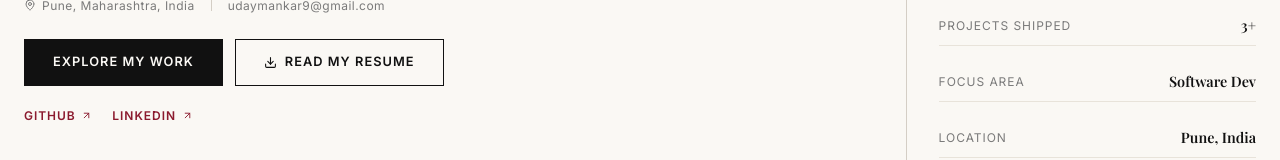
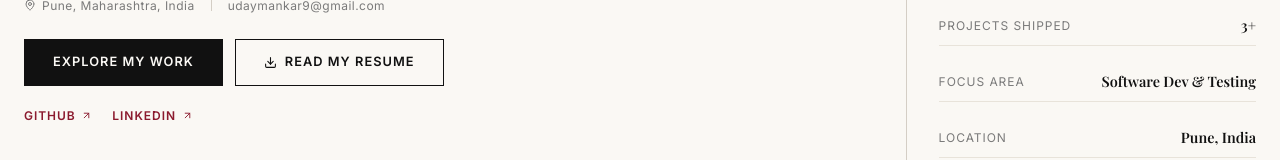
Before and after one commit to udaymankar/Portfolio-Website, a Next.js app: page / in a window 1280 px wide. Shown: the part 568-728 px from the top of the page. Built offline with nearby package versions, Linux system fonts and the light colour scheme; a web font is replaced by a local one.

Commit message:
Update focus area to software development and testing

```diff
--- a/app/page.tsx
+++ b/app/page.tsx
@@ -570,7 +570,7 @@ export default function Home() {
                 {[
                   { label: "Core Language", value: "Java" },
                   { label: "Projects Shipped", value: "3+" },
-                  { label: "Focus Area", value: "Software Dev" },
+                  { label: "Focus Area", value: "Software Dev & Testing" },
                   { label: "Location", value: "Pune, India" },
                   { label: "Status", value: "Seeking Roles" },
                 ].map((item) => (
```
